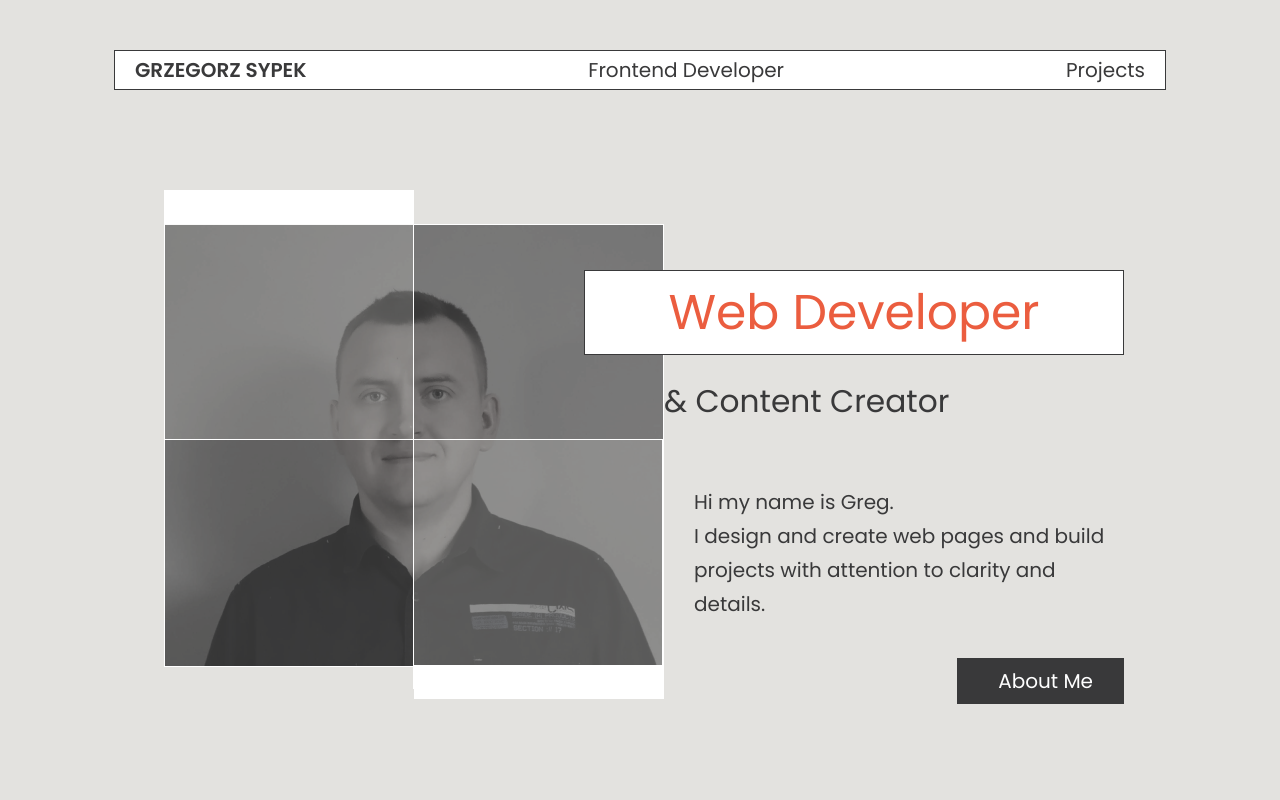
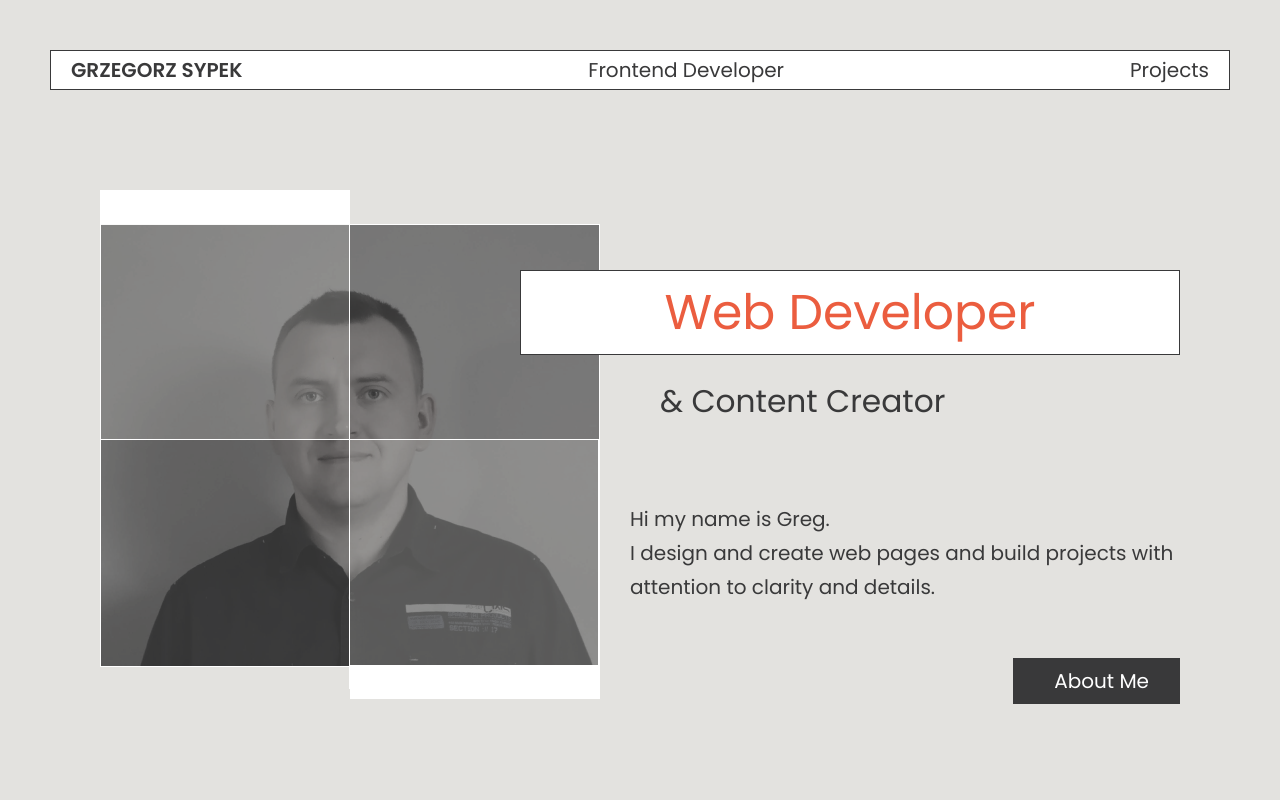
Before and after one commit to gregsypek/portfolio2, a React (Create React App) app: page / in a window 1280 px wide. Shown: the top 800 px of the page. Built offline with nearby package versions, Linux system fonts and the light colour scheme.

Commit message:
change projects max-width

```diff
--- a/src/scss/_projects.scss
+++ b/src/scss/_projects.scss
@@ -62,7 +62,7 @@
 		padding: 1rem;
 		background-color: $color-secondary;
 		grid-area: img;
-		max-width: 800px;
+		max-width: 900px;
 		max-height: 480px;
 		width: 52vw;
 		height: 30vw;
--- a/src/scss/main.css
+++ b/src/scss/main.css
@@ -59,7 +59,7 @@ h3 {
   background-color: #e3e2df;
   color: #39393a;
   padding: 5rem;
-  max-width: 1152px;
+  max-width: 1440px;
   margin: 0 auto;
   margin-bottom: 10rem;
 }
@@ -466,7 +466,7 @@ h3 {
 .projects {
   color: #39393a;
   padding: 5rem;
-  max-width: 1152px;
+  max-width: 1440px;
   margin: 0 auto;
   padding: 10rem 0;
 }
```
